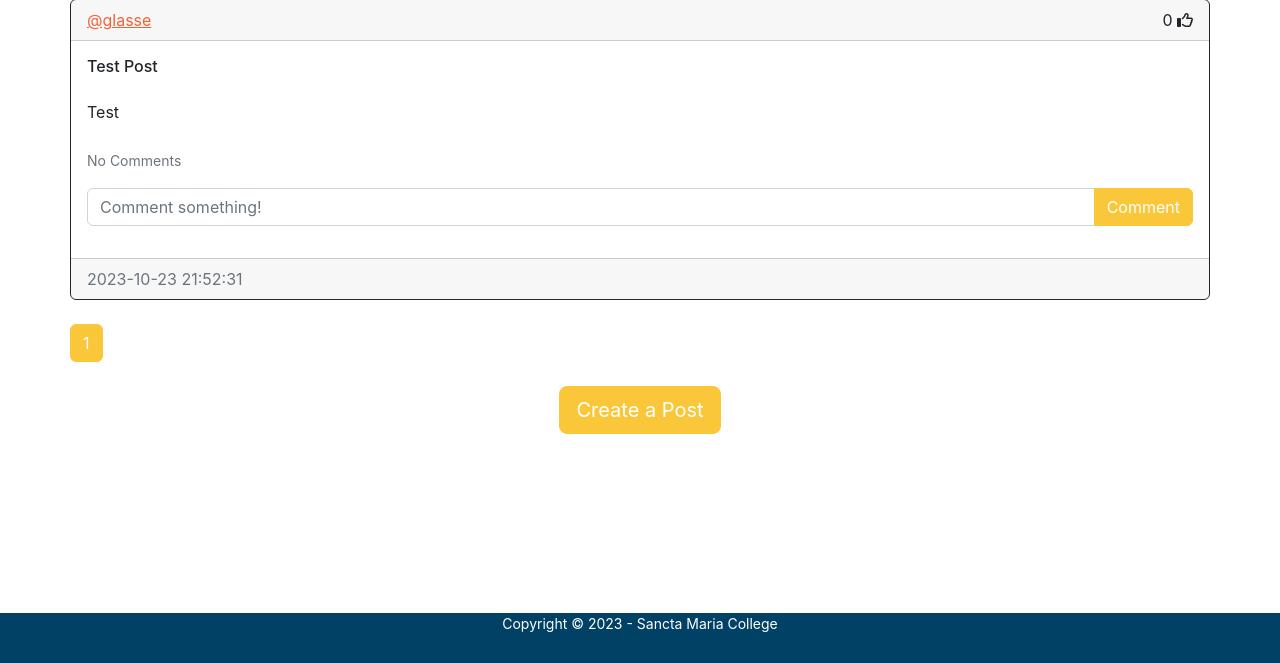
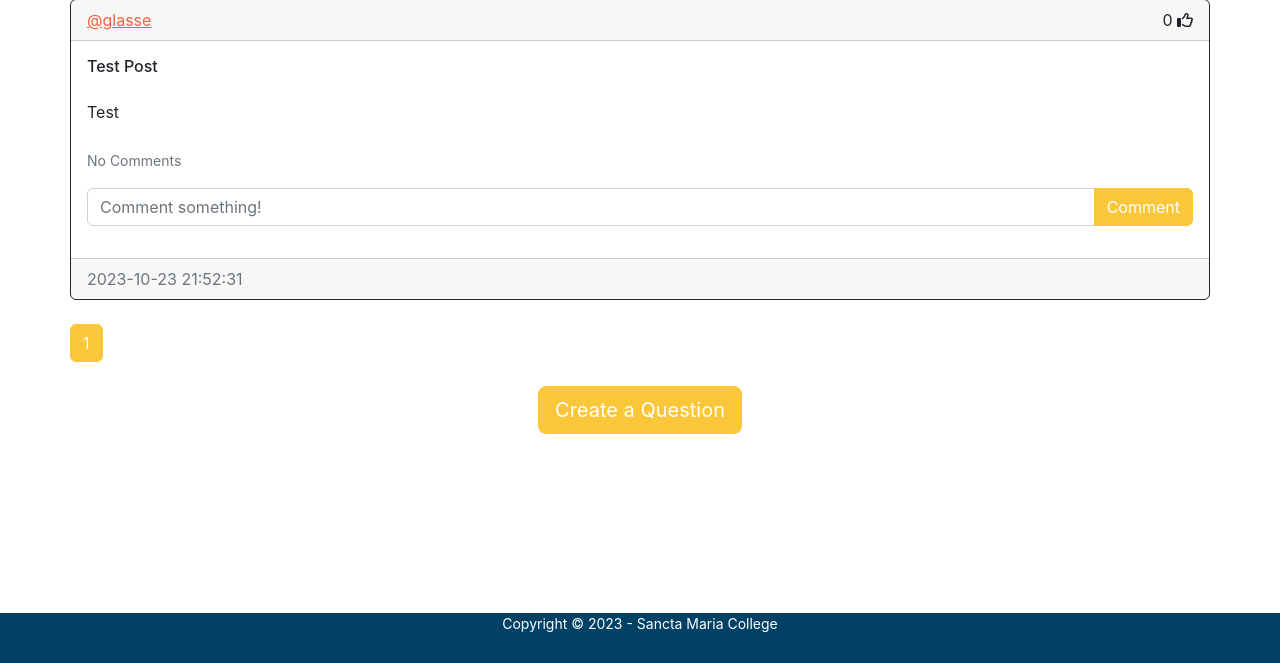
Before and after one commit to danielpereira16/Sancta-Maria-College-AV-Website, a Flask app: page /blog in a window 1280 px wide. Shown: the part 137-800 px from the top of the page. Run offline with Flask 3, Linux system fonts and the light colour scheme; a user stored in the database is signed in; some libraries are stand-ins or nearby versions.

```diff
--- a/Version 11/website/forms.py
+++ b/Version 11/website/forms.py
@@ -76,7 +76,7 @@ class PostForm (FlaskForm):  # defines class as PostForm that inherits form Flas
     # defines form field as title and specifies validators
     text = TextAreaField('Text', validators=[DataRequired()])
     # defines form field as text and specifies validators
-    submit = SubmitField('Create Post')
+    submit = SubmitField('Create Question')
     # defines submit button
 
 class HireForm(FlaskForm):
--- a/Version 11/website/templates/posts_div.html
+++ b/Version 11/website/templates/posts_div.html
@@ -160,7 +160,7 @@
         {% block footer %}
         <div align="center">
             <a href="/create-post"><button type="button"
-                class="btn btn-primary btn-lg">Create a Post</button></a>
+                class="btn btn-primary btn-lg">Create a Question</button></a>
             <!-- Displaying the submit button in the center form -->
             <br>
         </div>
--- a/Version 11/website/views.py
+++ b/Version 11/website/views.py
@@ -34,8 +34,12 @@ def blog():  # defines a function for blog
     return render_template("blog.html", user=current_user, posts=posts)
     # renders blog.html page
 
+# Define a route for the "/add_product" URL
 @views.route("/add_product")
 def add_product():
+    """Create a route and function for adding products."""
+    # Render the "add_product.html" template and pass the current user to it
+    # This view is responsible for displaying the "add_product.html" page
     return render_template("add_product.html", user=current_user)
 
 @views.route("/create-post", methods=['GET', 'POST'])
@@ -51,7 +55,7 @@ def create_post():  # defines a function for creating posts
         # confirms title, text and author
         db.session.add(post)  # adds session to the database
         db.session.commit()  # commits the session to the database
-        flash('Post Created!', category='success')  # flashes a success message
+        flash('Question Created!', category='success')  # flashes a success message
         return redirect(url_for('views.blog'))  # brings the user to blog page
 
     return render_template('create_post.html', form=form,  user=current_user)
@@ -65,15 +69,15 @@ def delete_post(id):  # defines a function for deleting posts
     post = Post.query.filter_by(id=id).first()
     # queries Post database for the post id
     if not post:  # creates an if statement
-        flash("Post does not exist.", category='error')  # flashes an error message
+        flash("Question does not exist.", category='error')  # flashes an error message
     elif post.author != current_user.id:  # checks if the post belongs to the user
-        flash('You do not have permission to delete this post.',
+        flash('You do not have permission to delete this question.',
               category='error')
         # flashes an error message
     else:
         db.session.delete(post)  # deletes session from database
         db.session.commit()  # commits session
-        flash('Post deleted.', category='success')  # flashes success message
+        flash('Question deleted.', category='success')  # flashes success message
 
     return redirect(url_for('views.blog'))  # brings user to blog page
 
@@ -91,7 +95,7 @@ def posts(username):  # defines a function for posts
         return redirect(url_for('views.home'))  # brings user to home page
     posts = Post.query.filter_by(user=user)\
         .order_by(Post.date_created.desc())\
-        .paginate(page=page, per_page=5)
+        .paginate(page=page, per_page=4)
     #posts = user.posts  # defines posts as the posts of a user
     return render_template("posts.html",
                            user=current_user, posts=posts, username=username)
@@ -129,7 +133,7 @@ def create_comment(post_id):  # defines a function for creating comments
             db.session.add(comment)  # adds the session into Comment database
             db.session.commit()  # commits the session into the database
         else:
-            flash('Post does not exist.', category='error')  # flahses an error message
+            flash('Question does not exist.', category='error')  # flahses an error message
 
     return redirect(url_for('views.blog'))  # brings user to blog page
 
@@ -144,7 +148,7 @@ def like(post_id):  # defines a function for liking posts
         author=current_user.id, post_id=post_id).first()
     # defines like by first authhor that matches current user id and post id that matches post id
     if not post:
-        return jsonify({'error': 'Post does not exist.'}, 400)
+        return jsonify({'error': 'Question does not exist.'}, 400)
     # shows an error message
     elif like:
         db.session.delete(like)  # deletes like from database
@@ -198,10 +202,10 @@ def update_post(id):  # defines a function for updating posts
         post.title = form.title.data  # makes the title of the post the data that was in the form field
         post.text = form.text.data  # makes the text in the post the data that was in form field
         db.session.commit()  # commits the session into the database
-        flash('Post Updated!', category='success')  # flashes a success message
+        flash('Question Updated!', category='success')  # flashes a success message
         page = request.args.get('page', 1, type=int)  # requests the number of pages as an integer
         posts = Post.query.order_by(Post.date_created.desc()).paginate(page=page, per_page=4)
-        # creates a new page every 5th post and orders them by date/time created
+        # creates a new page every 4th post and orders them by date/time created
         return render_template("blog.html", user=current_user, posts=posts)
     # renders the blog.html page
     elif request.method == 'GET':  # if the request method is GET
```
Also changed, not shown: Version 11/website/templates/signup.html (+38 -5 lines).
